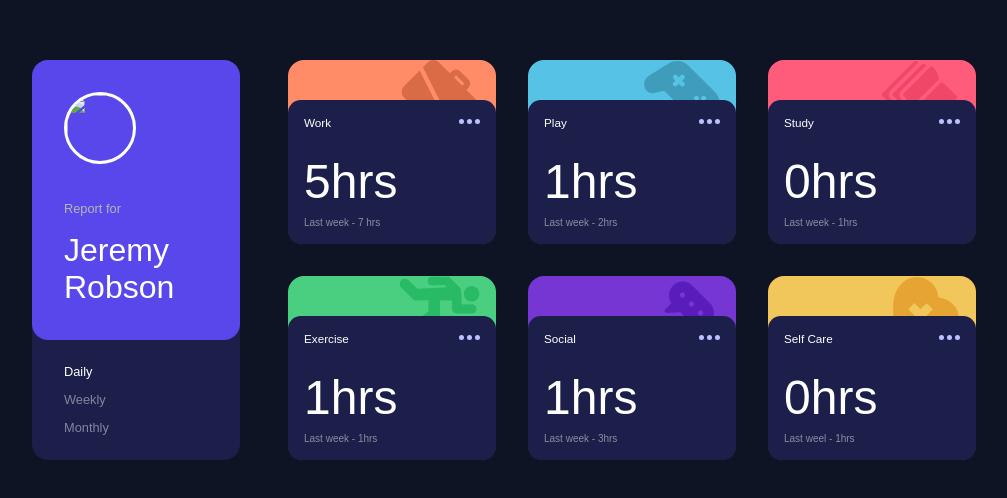
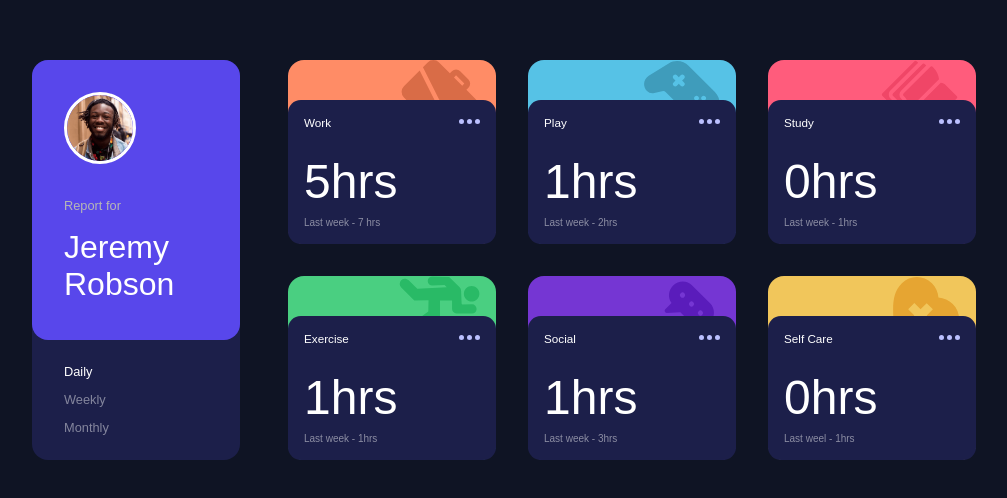
Before and after one commit to GemmaRakia/JSONdataDashboard, a plain HTML site: page index.html in a window 1280 px wide. Shown: the part 140-638 px from the top of the page, without its empty margins (144-1151 px from the left). Drawn offline with Linux system fonts and the light colour scheme.

Commit message:
Update index.html

```diff
--- a/index.html
+++ b/index.html
@@ -18,7 +18,7 @@
 <body class="container">
   <div class="container__user">
     <div class="container__user--details">
-      <img src="images/image-jeremy.png" style="height: 4.5rem; width: 4.5rem; border: .2rem solid white; border-radius: 50%;" alt="">
+      <img src="image-jeremy.png" style="height: 4.5rem; width: 4.5rem; border: .2rem solid white; border-radius: 50%;" alt="">
       <div class="container__user--details-box">
         <p style="margin-top: 2rem; margin-bottom: 1rem; color: rgb(182, 182, 182); font-size: .8rem;">Report for</p>
         <h3 class="client-name" style="font-size: 2rem; font-weight: 300;">Jeremy Robson</h3>
```
